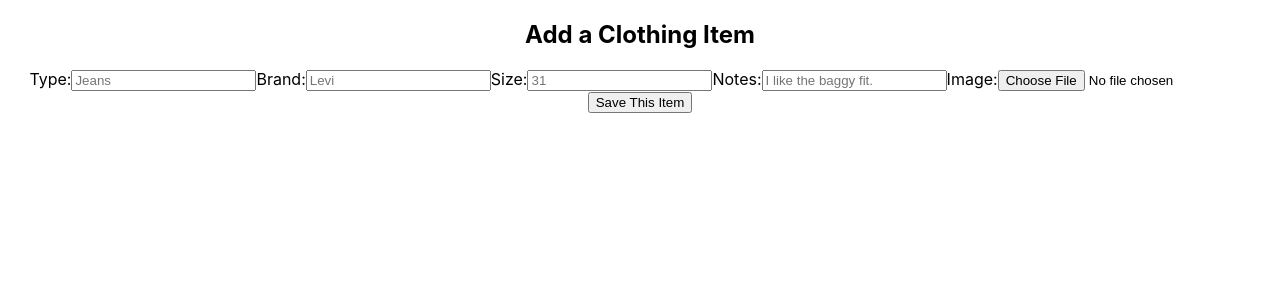
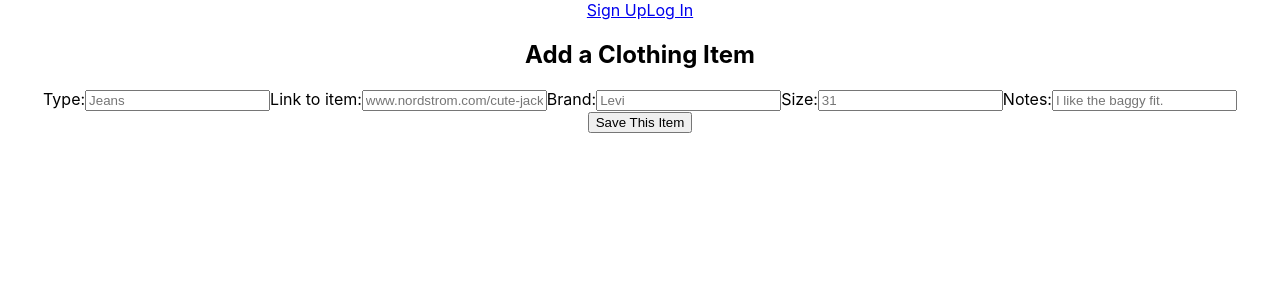
Before and after one commit to heyitsheather/paper-doll-front, a React (Create React App) app in the folder paper-doll-app/: page /add-clothing in a window 1280 px wide. Shown: the top 300 px of the page. Built offline with nearby package versions, Linux system fonts and the light colour scheme; no server answers.

Commit message:
add feature

```diff
--- a/paper-doll-app/src/App.js
+++ b/paper-doll-app/src/App.js
@@ -1,6 +1,6 @@
 
 import React, { Component } from 'react';
-import { Switch, Route} from "react-router-dom";
+import { Switch, Route, NavLink} from "react-router-dom";
 import axios from "axios";
 
 import './App.css';
@@ -65,6 +65,28 @@ class App extends Component {
 
       <div className="App">
 
+<header>
+
+
+          <nav>
+
+            {this.state.currentUser ? (
+              <span>
+                <b>{this.state.currentUser.email}</b>
+                <button onClick={() => this.logoutClick()}>
+                  Log Out
+                </button>
+              </span>
+            ) : (
+              <span>
+                <NavLink to="/signup-page">Sign Up</NavLink>
+                <NavLink to="/login-page">Log In</NavLink>
+              </span>
+            )}
+          </nav>
+        </header>
+
+
 
         <Switch>
           <Route exact path="/" component={UserDashboard} />
--- a/paper-doll-app/src/components/AddClothing.js
+++ b/paper-doll-app/src/components/AddClothing.js
@@ -7,12 +7,12 @@ class AddClothing extends Component {
     super(props);
 
     this.state = {
-      model: "",
+      type: "",
+      link: "",
       brand: "",
       price: "",
       image: "",
-      // each empty string in "specs" will display an <input> tag
-      specs: [ "", "", "", ],
+      notes: "",
       isSubmitSuccessful: false,
     };
   }
@@ -61,36 +61,43 @@ class AddClothing extends Component {
     // PUT and POST requests receive a 2nd argument: the info to submit
     // (we are submitting the state we've gathered from the form)
     axios.post(
-      process.env.REACT_APP_SERVER_URL + "/api/phones",
+      process.env.REACT_APP_SERVER_URL + "/api/clothing",
       this.state,
       { withCredentials: true }, // FORCE axios to send cookies across domains
     )
       .then(response => {
-        console.log("Add Phone", response.data);
+        console.log("Add clothing item", response.data);
         this.setState({ isSubmitSuccessful: true });
       })
       .catch(err => {
-        console.log("Add Phone ERROR", err);
+        console.log("Add clothing ERROR", err);
         alert("Sorry! Something went wrong.");
       });
   }
 
   render() {
     if (this.state.isSubmitSuccessful) {
-      // redirect back to the phone list page if the form submission worked
-      return <Redirect to="/phone-list" />;
+      // redirect back to the user dashboard if the form submission worked
+      return <Redirect to="/user-dashboard" />;
     }
 
     return (
-      <section className="AddPhone">
+      <section className="AddClothing">
         <h2>Add a Clothing Item</h2>
 
         <form onSubmit={event => this.handleSubmit(event)}>
           <label>
             Type:
-            <input value={this.state.model}
+            <input value={this.state.type}
                 onChange={event => this.genericSync(event)}
-                type="text" name="model" placeholder="Jeans" />
+                type="text" name="type" placeholder="Jeans" />
+          </label>
+
+            <label>
+            Link to item:
+            <input value={this.state.link}
+                onChange={event => this.genericSync(event)}
+                type="text" name="link" placeholder="www.nordstrom.com/cute-jacket" />
           </label>
 
           <label>
@@ -104,21 +111,21 @@ class AddClothing extends Component {
             Size:
             <input value={this.state.price}
                 onChange={event => this.genericSync(event)}
-                type="number" name="price" placeholder="31" />
+                type="text" name="price" placeholder="31" />
           </label>
 
           <label>
             Notes:
-            <input value={this.state.price}
+            <input value={this.state.notes}
                 onChange={event => this.genericSync(event)}
-                type="number" name="price" placeholder="I like the baggy fit." />
+                type="text" name="notes" placeholder="I like the baggy fit." />
           </label>
 
-          <label>
+          {/* <label>
             Image:
             <input type="file" onChange={event => this.uploadImage(event)} />
           </label>
-          <img src={this.state.image} />
+          <img src={this.state.image} /> */}
 
 
 
--- a/paper-doll-app/src/components/LoginPage.js
+++ b/paper-doll-app/src/components/LoginPage.js
@@ -1,6 +1,6 @@
 import React, { Component } from "react";
 import axios from "axios";
-import { Redirect } from "react-router-dom";
+import { Redirect, Link } from "react-router-dom";
 import logo from "../images/hanger-line.png"
 
 class LoginPage extends Component {
@@ -67,7 +67,7 @@ class LoginPage extends Component {
 
           <button>Log In</button>
         </form>
-          <p>NEW? SIGNUP HERE</p>
+        <Link to="/signup-page"><button>New? Signup Here.</button></Link>
 
         </header>
 
--- a/paper-doll-app/src/components/SignupPage.js
+++ b/paper-doll-app/src/components/SignupPage.js
@@ -9,6 +9,10 @@ class SignupPage extends Component {
       fullName: "",
       email: "",
       originalPassword: "",
+      chest: "",
+      waist: "",
+      hip: "",
+      inseam: "",
     };
   }
 
@@ -79,9 +83,9 @@ class SignupPage extends Component {
 
           <label>
             Chest:
-            <input value={this.state.bust}
+            <input value={this.state.chest}
                 onChange={event => this.genericSync(event)}
-                type="number" name="bust" placeholder="38.5" />
+                type="number" name="chest" placeholder="38.5" />
           </label>
 
           <label>
@@ -95,14 +99,14 @@ class SignupPage extends Component {
             Hip:
             <input value={this.state.hip}
                 onChange={event => this.genericSync(event)}
-                type="number" name="waist" placeholder="40" />
+                type="number" name="hip" placeholder="40" />
           </label>
 
           <label>
             Inseam:
             <input value={this.state.inseam}
                 onChange={event => this.genericSync(event)}
-                type="number" name="waist" placeholder="32" />
+                type="number" name="inseam" placeholder="32" />
           </label>
 
 
```
